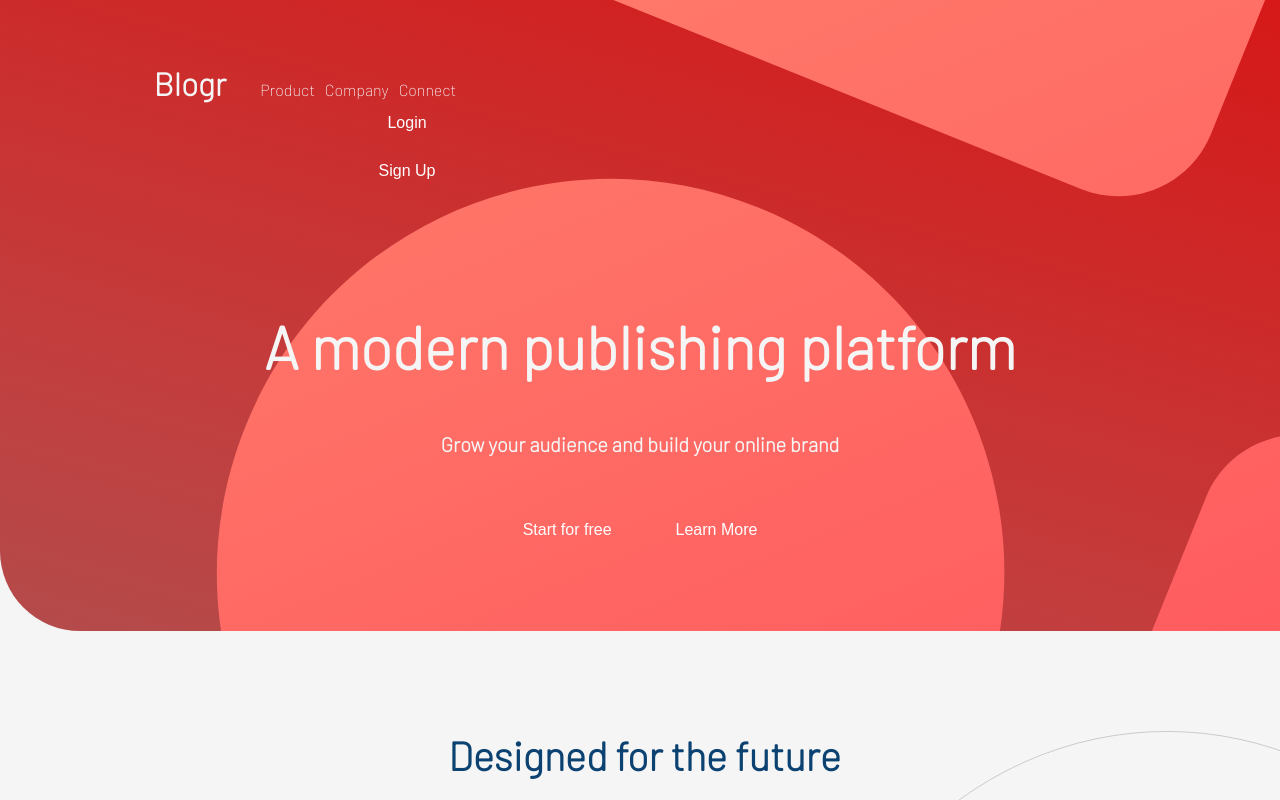
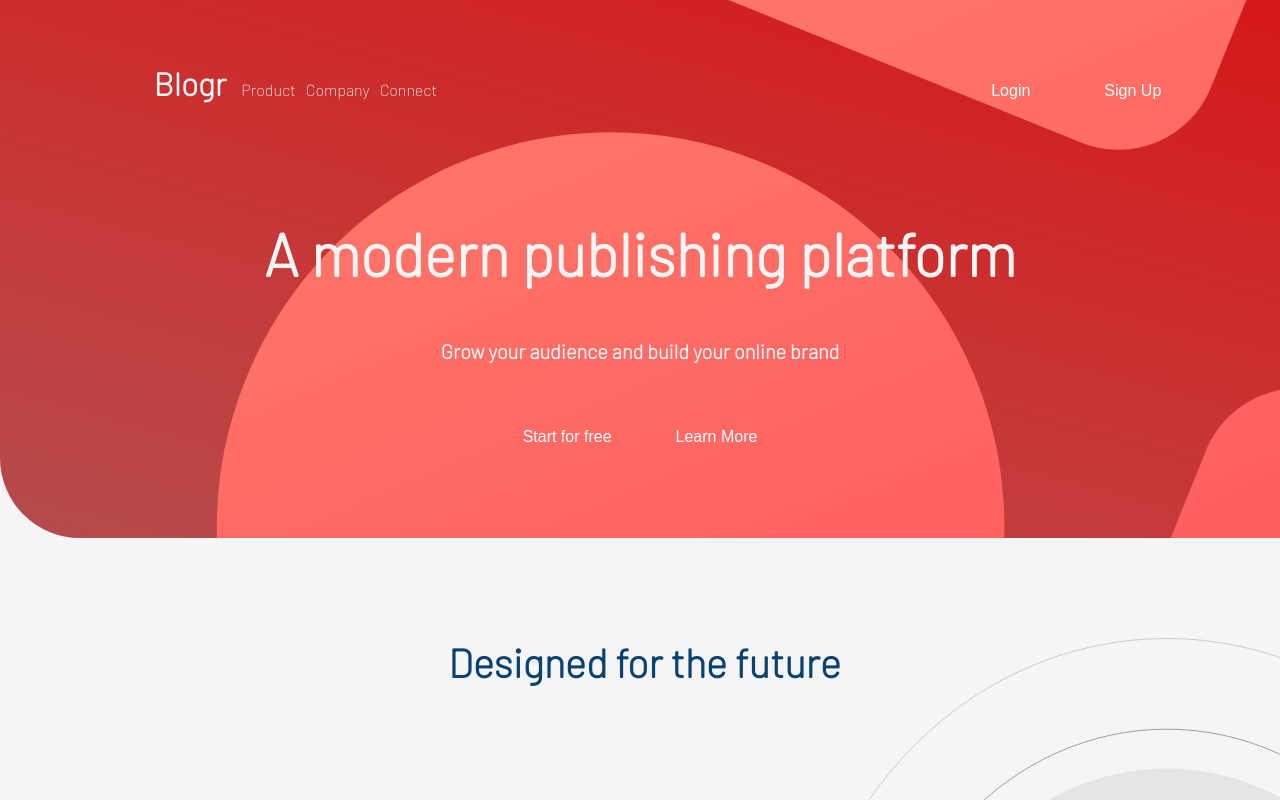
Before and after one commit to roberjacobo/blogr, a React (Create React App) app: page / in a window 1280 px wide. Shown: the top 800 px of the page. Built offline with nearby package versions, Linux system fonts and the light colour scheme.

Commit message:
mobile view almost finished
making navbar menu

```diff
--- a/src/components/header.jsx
+++ b/src/components/header.jsx
@@ -8,9 +8,7 @@ const Header = () => {
 
       <div className="navbar">
         <div className="left-navbar">
-          <h1>Blogr</h1>
-            <div className="burger-menu">
-
+            <h1>Blogr</h1>
           <ul>
             <li>
               <div className="dropdown">
@@ -38,7 +36,8 @@ const Header = () => {
                 </div>
               </div>
             </li>
-              </ul>
+            </ul>
+          </div>
         <div className="right-navbar">
           <ul>
             <li>
@@ -49,8 +48,6 @@ const Header = () => {
             </li>
           </ul>
         </div>
-            </div>
-          </div>
         </div>
         <div className="texts-header-container">
         <h2>A modern publishing platform</h2>
```
Also changed, not shown: 12 other files (tests, documents, lock files or other folders).
